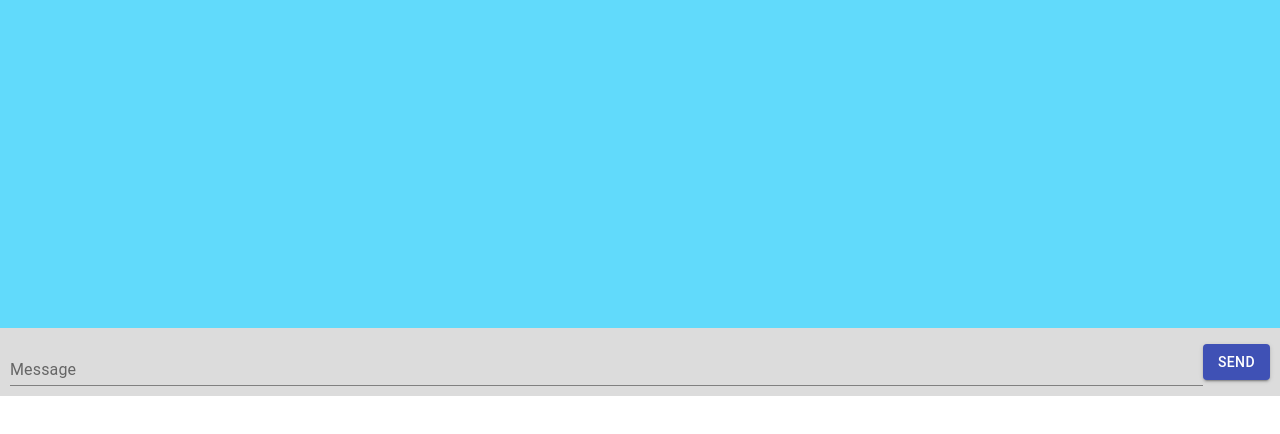
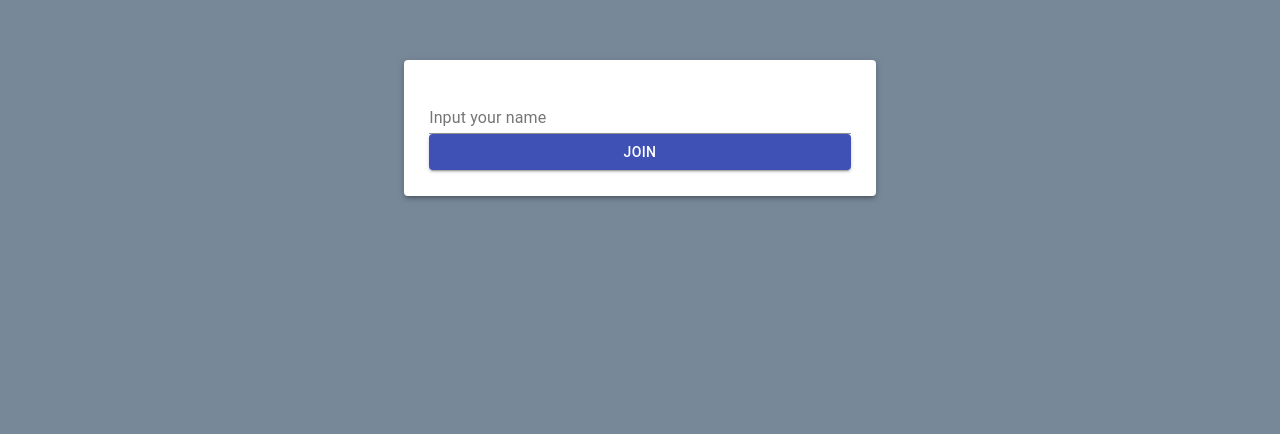
Before and after one commit to gelouko/talk-to-me, a React (Create React App) app: page / in a window 1280 px wide. Shown: the part 172-606 px from the top of the page. Built offline with nearby package versions, Linux system fonts and the light colour scheme.

Commit message:
feat: add join card

```diff
--- a/src/App.css
+++ b/src/App.css
@@ -1,3 +1,7 @@
+body {
+  background-color: lightslategrey;
+}
+
 .App {
   text-align: center;
 }
--- a/src/App.tsx
+++ b/src/App.tsx
@@ -1,13 +1,22 @@
-import React from 'react';
+import React, { useState } from 'react';
 import './App.css';
 import Box from '@material-ui/core/Box';
 import TextField from '@material-ui/core/TextField';
 import Button from '@material-ui/core/Button';
+import JoinPaper from './components/JoinPaper';
 
 
-function App() {
+const App = () => {
+  const [state, setState] = useState({
+    userName: ''
+  })
+
   return (
     <div className="App">
+      <Box display="flex" alignItems="center" justifyContent="center" minHeight="600px">
+        { state.userName ?
+          (
+            <>
               <Box display="relative" className="PeopleBox">
               </Box>
 
@@ -17,7 +26,11 @@ function App() {
                   Send
                 </Button>
               </Box>
-
+            </>
+          )
+          : <JoinPaper />
+        }
+      </Box>
     </div>
   );
 }
--- /dev/null
+++ b/src/components/JoinPaper/JoinPaper.css
@@ -0,0 +1,11 @@
+.JoinPaper {
+  display: flex;
+  flex-grow: 0.2;
+  flex-direction: column;
+  justify-content: space-between;
+  padding: 2%;
+}
+
+.NameInput {
+  padding-bottom: 10px;
+}
--- /dev/null
+++ b/src/components/JoinPaper/JoinPaper.tsx
@@ -0,0 +1,16 @@
+import React from 'react';
+import './JoinPaper.css';
+import Paper from '@material-ui/core/Paper';
+import TextField from '@material-ui/core/TextField';
+import Button from '@material-ui/core/Button';
+
+const JoinPaper = ({ }) => {
+  return (
+    <Paper className="JoinPaper" elevation={3}>
+      <TextField className="NameInput" label="Input your name"/>
+      <Button variant="contained" color="primary">Join</Button>
+    </Paper>
+  )
+}
+
+export default JoinPaper;
--- /dev/null
+++ b/src/components/JoinPaper/index.js
@@ -0,0 +1,3 @@
+import JoinPaper from './JoinPaper';
+
+export default JoinPaper;
```
Lines whose indentation alone changed are shown as unchanged.
